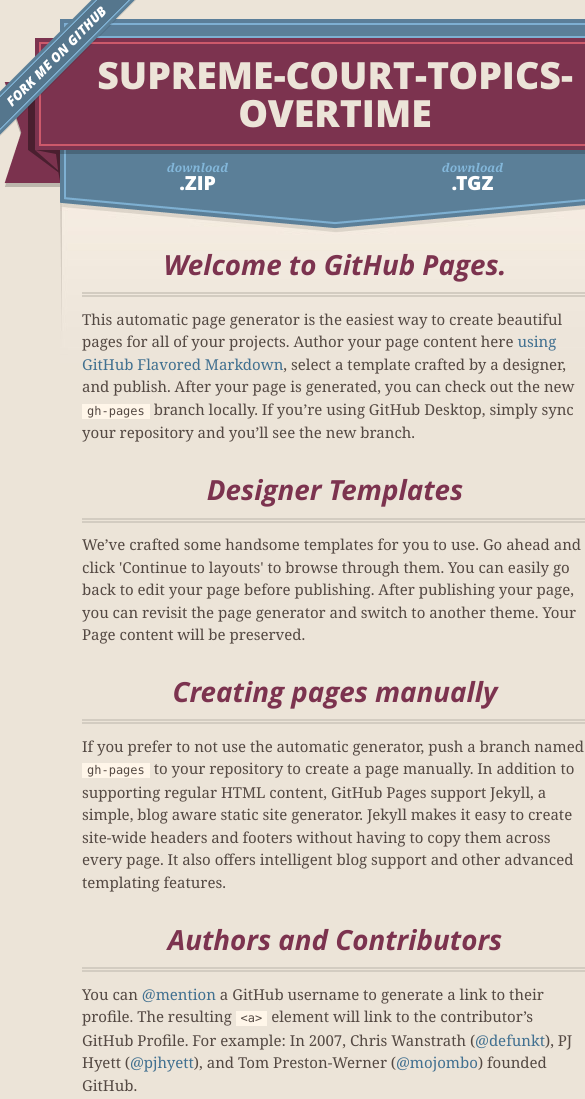
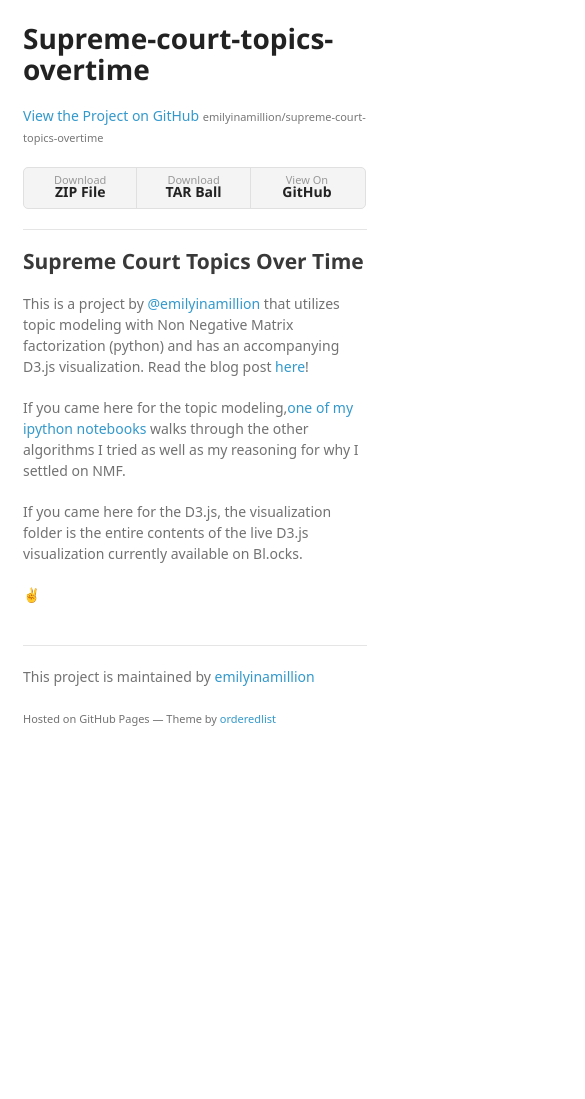
Before and after one commit to emilyinamillion/supreme-court-topics-overtime, a plain HTML site: page index.html in a window 390 px wide. Shown: the top 1099 px of the page, 585 px wide, since content can reach past the window. After the commit the page ends 844 px from the top, so only its background shows below. Drawn offline with nearby package versions, Linux system fonts and the light colour scheme; a web font is replaced by a local one.

Commit message:
Create gh-pages branch via GitHub

```diff
--- a/index.html
+++ b/index.html
@@ -1,91 +1,50 @@
-<!DOCTYPE html>
+<!doctype html>
 <html>
   <head>
-    <meta charset='utf-8'>
+    <meta charset="utf-8">
     <meta http-equiv="X-UA-Compatible" content="chrome=1">
-    <meta name="viewport" content="width=640">
+    <title>Supreme-court-topics-overtime by emilyinamillion</title>
 
-    <link rel="stylesheet" href="stylesheets/core.css" media="screen">
-    <link rel="stylesheet" href="stylesheets/mobile.css" media="handheld, only screen and (max-device-width:640px)">
+    <link rel="stylesheet" href="stylesheets/styles.css">
     <link rel="stylesheet" href="stylesheets/github-light.css">
+    <meta name="viewport" content="width=device-width">
+    <!--[if lt IE 9]>
+    <script src="//html5shiv.googlecode.com/svn/trunk/html5.js"></script>
+    <![endif]-->
+  </head>
+  <body>
+    <div class="wrapper">
+      <header>
+        <h1>Supreme-court-topics-overtime</h1>
+        <p></p>
 
-    <script type="text/javascript" src="javascripts/modernizr.js"></script>
-    <script type="text/javascript" src="https://ajax.googleapis.com/ajax/libs/jquery/1.7.1/jquery.min.js"></script>
-    <script type="text/javascript" src="javascripts/headsmart.min.js"></script>
-    <script type="text/javascript">
-      $(document).ready(function () {
-        $('#main_content').headsmart()
-      })
-    </script>
-    <title>Supreme-court-topics-overtime by emilyinamillion</title>
-  </head>
-
-  <body>
-    <a id="forkme_banner" href="https://github.com/emilyinamillion/supreme-court-topics-overtime">View on GitHub</a>
-    <div class="shell">
-
-      <header>
-        <span class="ribbon-outer">
-          <span class="ribbon-inner">
-            <h1>Supreme-court-topics-overtime</h1>
-            <h2></h2>
-          </span>
-          <span class="left-tail"></span>
-          <span class="right-tail"></span>
-        </span>
-      </header>
-
-      <section id="downloads">
-        <span class="inner">
-          <a href="https://github.com/emilyinamillion/supreme-court-topics-overtime/zipball/master" class="zip"><em>download</em> .ZIP</a><a href="https://github.com/emilyinamillion/supreme-court-topics-overtime/tarball/master" class="tgz"><em>download</em> .TGZ</a>
-        </span>
-      </section>
+        <p class="view"><a href="https://github.com/emilyinamillion/supreme-court-topics-overtime">View the Project on GitHub <small>emilyinamillion/supreme-court-topics-overtime</small></a></p>
 
 
-      <span class="banner-fix"></span>
+        <ul>
+          <li><a href="https://github.com/emilyinamillion/supreme-court-topics-overtime/zipball/master">Download <strong>ZIP File</strong></a></li>
+          <li><a href="https://github.com/emilyinamillion/supreme-court-topics-overtime/tarball/master">Download <strong>TAR Ball</strong></a></li>
+          <li><a href="https://github.com/emilyinamillion/supreme-court-topics-overtime">View On <strong>GitHub</strong></a></li>
+        </ul>
+      </header>
+      <section>
+        <h2>
+<a id="supreme-court-topics-over-time" class="anchor" href="#supreme-court-topics-over-time" aria-hidden="true"><span aria-hidden="true" class="octicon octicon-link"></span></a>Supreme Court Topics Over Time</h2>
 
+<p>This is a project by <a href="https://github.com/emilyinamillion" class="user-mention">@emilyinamillion</a> that utilizes topic modeling with Non Negative Matrix factorization (python) and has an accompanying D3.js visualization. Read the blog post <a href="http://www.emilyinamillion.me/blog/2016/7/13/visualizing-supreme-court-topics-over-time">here</a>!</p>
 
-      <section id="main_content">
-        <h3>
-<a id="welcome-to-github-pages" class="anchor" href="#welcome-to-github-pages" aria-hidden="true"><span aria-hidden="true" class="octicon octicon-link"></span></a>Welcome to GitHub Pages.</h3>
+<p>If you came here for the topic modeling,<a href="https://github.com/emilyinamillion/supreme-court-topics-overtime/blob/master/pipeline/Step4_pipeline_Model-testing.ipynb">one of my ipython notebooks</a> walks through the other algorithms I tried as well as my reasoning for why I settled on NMF.</p>
 
-<p>This automatic page generator is the easiest way to create beautiful pages for all of your projects. Author your page content here <a href="https://guides.github.com/features/mastering-markdown/">using GitHub Flavored Markdown</a>, select a template crafted by a designer, and publish. After your page is generated, you can check out the new <code>gh-pages</code> branch locally. If you’re using GitHub Desktop, simply sync your repository and you’ll see the new branch.</p>
+<p>If you came here for the D3.js, the visualization folder is the entire contents of the live D3.js visualization currently available on Bl.ocks. </p>
 
-<h3>
-<a id="designer-templates" class="anchor" href="#designer-templates" aria-hidden="true"><span aria-hidden="true" class="octicon octicon-link"></span></a>Designer Templates</h3>
-
-<p>We’ve crafted some handsome templates for you to use. Go ahead and click 'Continue to layouts' to browse through them. You can easily go back to edit your page before publishing. After publishing your page, you can revisit the page generator and switch to another theme. Your Page content will be preserved.</p>
-
-<h3>
-<a id="creating-pages-manually" class="anchor" href="#creating-pages-manually" aria-hidden="true"><span aria-hidden="true" class="octicon octicon-link"></span></a>Creating pages manually</h3>
-
-<p>If you prefer to not use the automatic generator, push a branch named <code>gh-pages</code> to your repository to create a page manually. In addition to supporting regular HTML content, GitHub Pages support Jekyll, a simple, blog aware static site generator. Jekyll makes it easy to create site-wide headers and footers without having to copy them across every page. It also offers intelligent blog support and other advanced templating features.</p>
-
-<h3>
-<a id="authors-and-contributors" class="anchor" href="#authors-and-contributors" aria-hidden="true"><span aria-hidden="true" class="octicon octicon-link"></span></a>Authors and Contributors</h3>
-
-<p>You can <a href="https://help.github.com/articles/basic-writing-and-formatting-syntax/#mentioning-users-and-teams" class="user-mention">@mention</a> a GitHub username to generate a link to their profile. The resulting <code>&lt;a&gt;</code> element will link to the contributor’s GitHub Profile. For example: In 2007, Chris Wanstrath (<a href="https://github.com/defunkt" class="user-mention">@defunkt</a>), PJ Hyett (<a href="https://github.com/pjhyett" class="user-mention">@pjhyett</a>), and Tom Preston-Werner (<a href="https://github.com/mojombo" class="user-mention">@mojombo</a>) founded GitHub.</p>
-
-<h3>
-<a id="support-or-contact" class="anchor" href="#support-or-contact" aria-hidden="true"><span aria-hidden="true" class="octicon octicon-link"></span></a>Support or Contact</h3>
-
-<p>Having trouble with Pages? Check out our <a href="https://help.github.com/pages">documentation</a> or <a href="https://github.com/contact">contact support</a> and we’ll help you sort it out.</p>
+<p><g-emoji alias="v" fallback-src="https://assets-cdn.github.com/images/icons/emoji/unicode/270c.png" ios-version="6.0">✌️</g-emoji></p>
       </section>
-
       <footer>
-        <span class="ribbon-outer">
-          <span class="ribbon-inner">
-            <p>this project by <a href="https://github.com/emilyinamillion">emilyinamillion</a> can be found on <a href="https://github.com/emilyinamillion/supreme-court-topics-overtime">GitHub</a></p>
-          </span>
-          <span class="left-tail"></span>
-          <span class="right-tail"></span>
-        </span>
-        <p>Generated with <a href="https://pages.github.com">GitHub Pages</a> using Merlot</p>
-        <span class="octocat"></span>
+        <p>This project is maintained by <a href="https://github.com/emilyinamillion">emilyinamillion</a></p>
+        <p><small>Hosted on GitHub Pages &mdash; Theme by <a href="https://github.com/orderedlist">orderedlist</a></small></p>
       </footer>
-
     </div>
-
+    <script src="javascripts/scale.fix.js"></script>
 
   </body>
 </html>
--- /dev/null
+++ b/stylesheets/styles.css
@@ -0,0 +1,324 @@
+@font-face {
+  font-family: 'Noto Sans';
+  font-weight: 400;
+  font-style: normal;
+  src: url('../fonts/Noto-Sans-regular/Noto-Sans-regular.eot');
+  src: url('../fonts/Noto-Sans-regular/Noto-Sans-regular.eot?#iefix') format('embedded-opentype'),
+       local('Noto Sans'),
+       local('Noto-Sans-regular'),
+       url('../fonts/Noto-Sans-regular/Noto-Sans-regular.woff2') format('woff2'),
+       url('../fonts/Noto-Sans-regular/Noto-Sans-regular.woff') format('woff'),
+       url('../fonts/Noto-Sans-regular/Noto-Sans-regular.ttf') format('truetype'),
+       url('../fonts/Noto-Sans-regular/Noto-Sans-regular.svg#NotoSans') format('svg');
+}
+
+@font-face {
+  font-family: 'Noto Sans';
+  font-weight: 700;
+  font-style: normal;
+  src: url('../fonts/Noto-Sans-700/Noto-Sans-700.eot');
+  src: url('../fonts/Noto-Sans-700/Noto-Sans-700.eot?#iefix') format('embedded-opentype'),
+       local('Noto Sans Bold'),
+       local('Noto-Sans-700'),
+       url('../fonts/Noto-Sans-700/Noto-Sans-700.woff2') format('woff2'),
+       url('../fonts/Noto-Sans-700/Noto-Sans-700.woff') format('woff'),
+       url('../fonts/Noto-Sans-700/Noto-Sans-700.ttf') format('truetype'),
+       url('../fonts/Noto-Sans-700/Noto-Sans-700.svg#NotoSans') format('svg');
+}
+
+@font-face {
+  font-family: 'Noto Sans';
+  font-weight: 400;
+  font-style: italic;
+  src: url('../fonts/Noto-Sans-italic/Noto-Sans-italic.eot');
+  src: url('../fonts/Noto-Sans-italic/Noto-Sans-italic.eot?#iefix') format('embedded-opentype'),
+       local('Noto Sans Italic'),
+       local('Noto-Sans-italic'),
+       url('../fonts/Noto-Sans-italic/Noto-Sans-italic.woff2') format('woff2'),
+       url('../fonts/Noto-Sans-italic/Noto-Sans-italic.woff') format('woff'),
+       url('../fonts/Noto-Sans-italic/Noto-Sans-italic.ttf') format('truetype'),
+       url('../fonts/Noto-Sans-italic/Noto-Sans-italic.svg#NotoSans') format('svg');
+}
+
+@font-face {
+  font-family: 'Noto Sans';
+  font-weight: 700;
+  font-style: italic;
+  src: url('../fonts/Noto-Sans-700italic/Noto-Sans-700italic.eot');
+  src: url('../fonts/Noto-Sans-700italic/Noto-Sans-700italic.eot?#iefix') format('embedded-opentype'),
+       local('Noto Sans Bold Italic'),
+       local('Noto-Sans-700italic'),
+       url('../fonts/Noto-Sans-700italic/Noto-Sans-700italic.woff2') format('woff2'),
+       url('../fonts/Noto-Sans-700italic/Noto-Sans-700italic.woff') format('woff'),
+       url('../fonts/Noto-Sans-700italic/Noto-Sans-700italic.ttf') format('truetype'),
+       url('../fonts/Noto-Sans-700italic/Noto-Sans-700italic.svg#NotoSans') format('svg');
+}
+
+body {
+  background-color: #fff;
+  padding:50px;
+  font: 14px/1.5 "Noto Sans", "Helvetica Neue", Helvetica, Arial, sans-serif;
+  color:#727272;
+  font-weight:400;
+}
+
+h1, h2, h3, h4, h5, h6 {
+  color:#222;
+  margin:0 0 20px;
+}
+
+p, ul, ol, table, pre, dl {
+  margin:0 0 20px;
+}
+
+h1, h2, h3 {
+  line-height:1.1;
+}
+
+h1 {
+  font-size:28px;
+}
+
+h2 {
+  color:#393939;
+}
+
+h3, h4, h5, h6 {
+  color:#494949;
+}
+
+a {
+  color:#39c;
+  text-decoration:none;
+}
+
+a:hover {
+  color:#069;
+}
+
+a small {
+  font-size:11px;
+  color:#777;
+  margin-top:-0.3em;
+  display:block;
+}
+
+a:hover small {
+  color:#777;
+}
+
+.wrapper {
+  width:860px;
+  margin:0 auto;
+}
+
+blockquote {
+  border-left:1px solid #e5e5e5;
+  margin:0;
+  padding:0 0 0 20px;
+  font-style:italic;
+}
+
+code, pre {
+  font-family:Monaco, Bitstream Vera Sans Mono, Lucida Console, Terminal, Consolas, Liberation Mono, DejaVu Sans Mono, Courier New, monospace;
+  color:#333;
+  font-size:12px;
+}
+
+pre {
+  padding:8px 15px;
+  background: #f8f8f8;
+  border-radius:5px;
+  border:1px solid #e5e5e5;
+  overflow-x: auto;
+}
+
+table {
+  width:100%;
+  border-collapse:collapse;
+}
+
+th, td {
+  text-align:left;
+  padding:5px 10px;
+  border-bottom:1px solid #e5e5e5;
+}
+
+dt {
+  color:#444;
+  font-weight:700;
+}
+
+th {
+  color:#444;
+}
+
+img {
+  max-width:100%;
+}
+
+header {
+  width:270px;
+  float:left;
+  position:fixed;
+  -webkit-font-smoothing:subpixel-antialiased;
+}
+
+header ul {
+  list-style:none;
+  height:40px;
+  padding:0;
+  background: #f4f4f4;
+  border-radius:5px;
+  border:1px solid #e0e0e0;
+  width:270px;
+}
+
+header li {
+  width:89px;
+  float:left;
+  border-right:1px solid #e0e0e0;
+  height:40px;
+}
+
+header li:first-child a {
+  border-radius:5px 0 0 5px;
+}
+
+header li:last-child a {
+  border-radius:0 5px 5px 0;
+}
+
+header ul a {
+  line-height:1;
+  font-size:11px;
+  color:#999;
+  display:block;
+  text-align:center;
+  padding-top:6px;
+  height:34px;
+}
+
+header ul a:hover {
+  color:#999;
+}
+
+header ul a:active {
+  background-color:#f0f0f0;
+}
+
+strong {
+  color:#222;
+  font-weight:700;
+}
+
+header ul li + li + li {
+  border-right:none;
+  width:89px;
+}
+
+header ul a strong {
+  font-size:14px;
+  display:block;
+  color:#222;
+}
+
+section {
+  width:500px;
+  float:right;
+  padding-bottom:50px;
+}
+
+small {
+  font-size:11px;
+}
+
+hr {
+  border:0;
+  background:#e5e5e5;
+  height:1px;
+  margin:0 0 20px;
+}
+
+footer {
+  width:270px;
+  float:left;
+  position:fixed;
+  bottom:50px;
+  -webkit-font-smoothing:subpixel-antialiased;
+}
+
+@media print, screen and (max-width: 960px) {
+
+  div.wrapper {
+    width:auto;
+    margin:0;
+  }
+
+  header, section, footer {
+    float:none;
+    position:static;
+    width:auto;
+  }
+
+  header {
+    padding-right:320px;
+  }
+
+  section {
+    border:1px solid #e5e5e5;
+    border-width:1px 0;
+    padding:20px 0;
+    margin:0 0 20px;
+  }
+
+  header a small {
+    display:inline;
+  }
+
+  header ul {
+    position:absolute;
+    right:50px;
+    top:52px;
+  }
+}
+
+@media print, screen and (max-width: 720px) {
+  body {
+    word-wrap:break-word;
+  }
+
+  header {
+    padding:0;
+  }
+
+  header ul, header p.view {
+    position:static;
+  }
+
+  pre, code {
+    word-wrap:normal;
+  }
+}
+
+@media print, screen and (max-width: 480px) {
+  body {
+    padding:15px;
+  }
+
+  header ul {
+    width:99%;
+  }
+
+  header li, header ul li + li + li {
+    width:33%;
+  }
+}
+
+@media print {
+  body {
+    padding:0.4in;
+    font-size:12pt;
+    color:#444;
+  }
+}
```
Also changed, not shown: javascripts/scale.fix.js (added, +17 -0 lines), params.json (+1 -1 lines).
